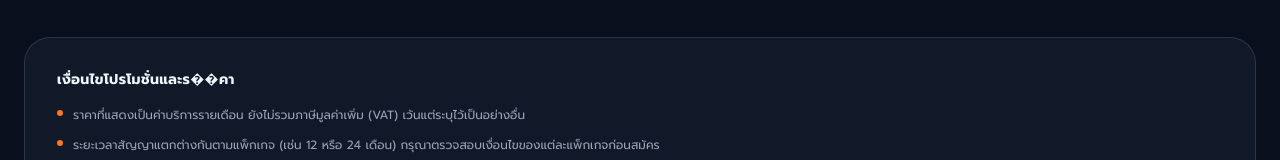
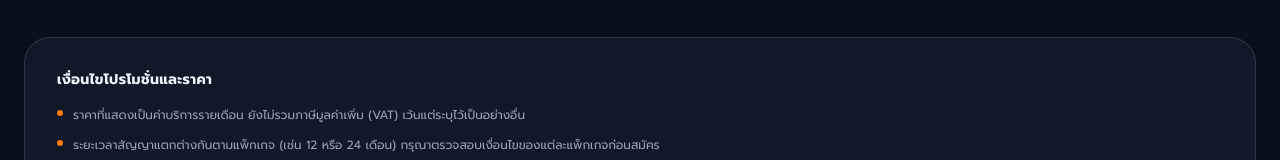
Before and after one commit to kaoclassic6691-dev/netbykao, a Next.js app: page / in a window 1280 px wide. Shown: the part 5565-5725 px from the top of the page. Built offline with nearby package versions, Linux system fonts and the light colour scheme.

Commit message:
Fix pricing terms heading

```diff
--- a/components/packages.tsx
+++ b/components/packages.tsx
@@ -158,7 +158,7 @@ export function Packages() {
         <Reveal className="mt-10">
           <div className="rounded-2xl border border-border bg-secondary/40 p-6 md:p-8">
             <h3 className="text-sm font-bold uppercase tracking-wide text-foreground">
-              เงื่อนไขโปรโมชั่นและร��คา
+              เงื่อนไขโปรโมชั่นและราคา
             </h3>
             <ul className="mt-4 flex flex-col gap-2.5">
               {PROMO_CONDITIONS.map((c, i) => (
```
